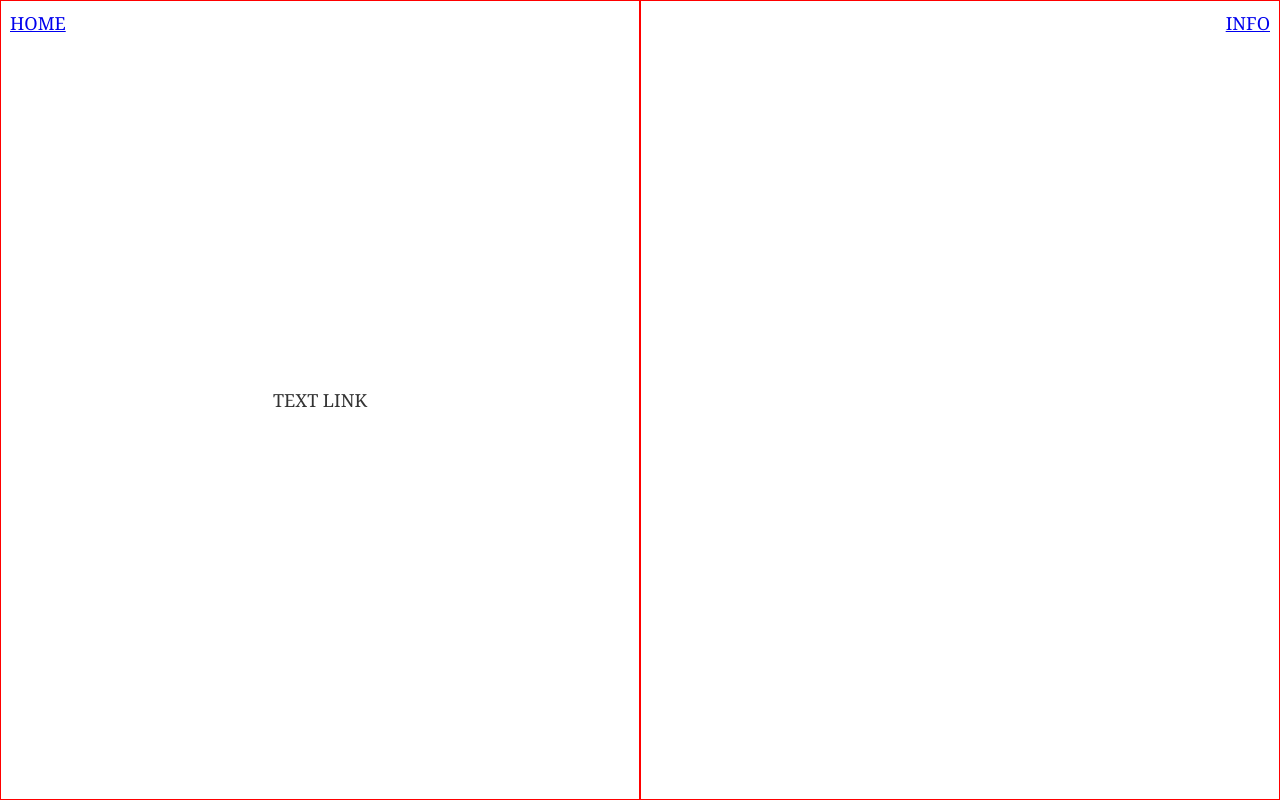
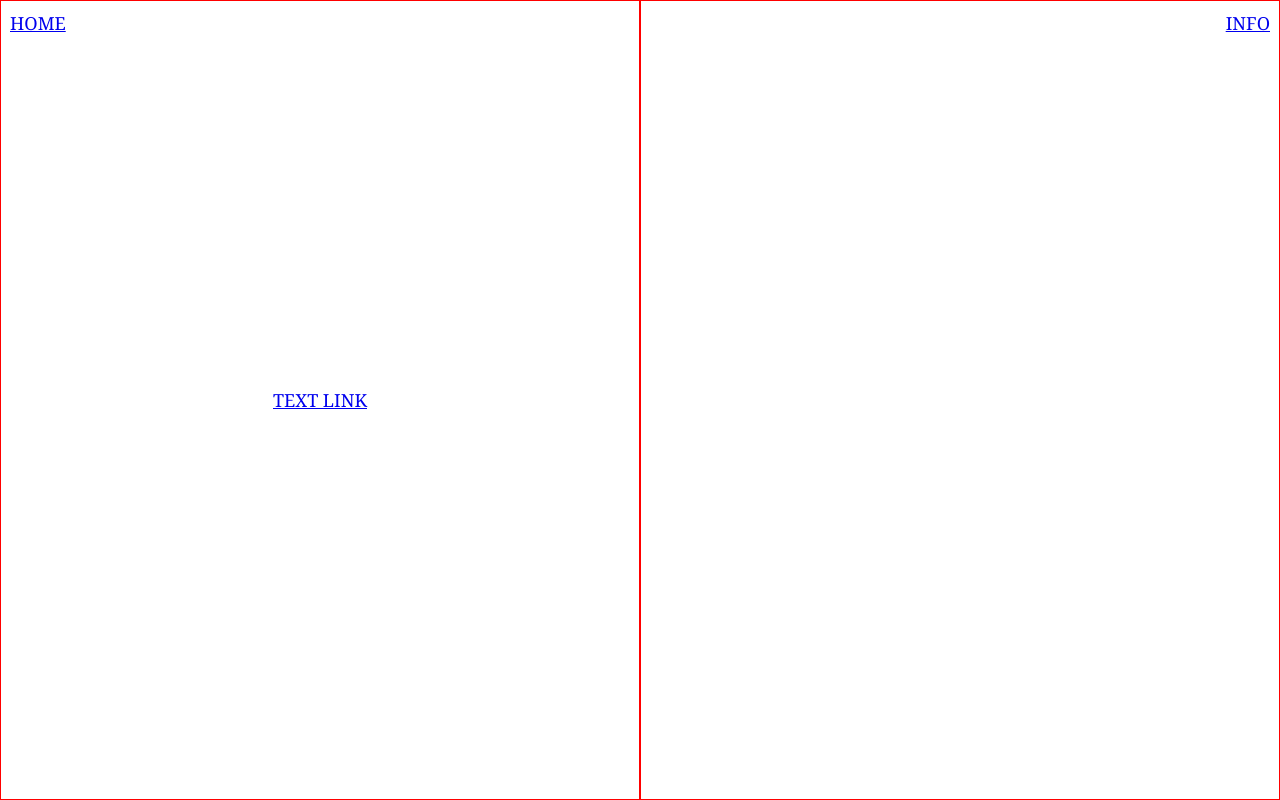
Before and after one commit to jfcali/hippieher-portfolio, a Gatsby site: page / in a window 1280 px wide. Shown: the top 800 px of the page. Built offline with nearby package versions, Linux system fonts and the light colour scheme; Gatsby itself is replaced by a stand-in of ours.

Commit message:
Fix error message fro undefined Link prop

```diff
--- a/src/components/series/SeriesTitle/SeriesTitle.js
+++ b/src/components/series/SeriesTitle/SeriesTitle.js
@@ -3,7 +3,7 @@ import { Link } from 'gatsby'
 
 import styles from './SeriesTitle.module.css'
 
-const seriesTitle = ({ title, address }) => {
+const seriesTitle = ({ title, address = '/' }) => {
   return (
     <div className={styles.SeriesTitle}>
       <Link to={address}>{title}</Link>
```
